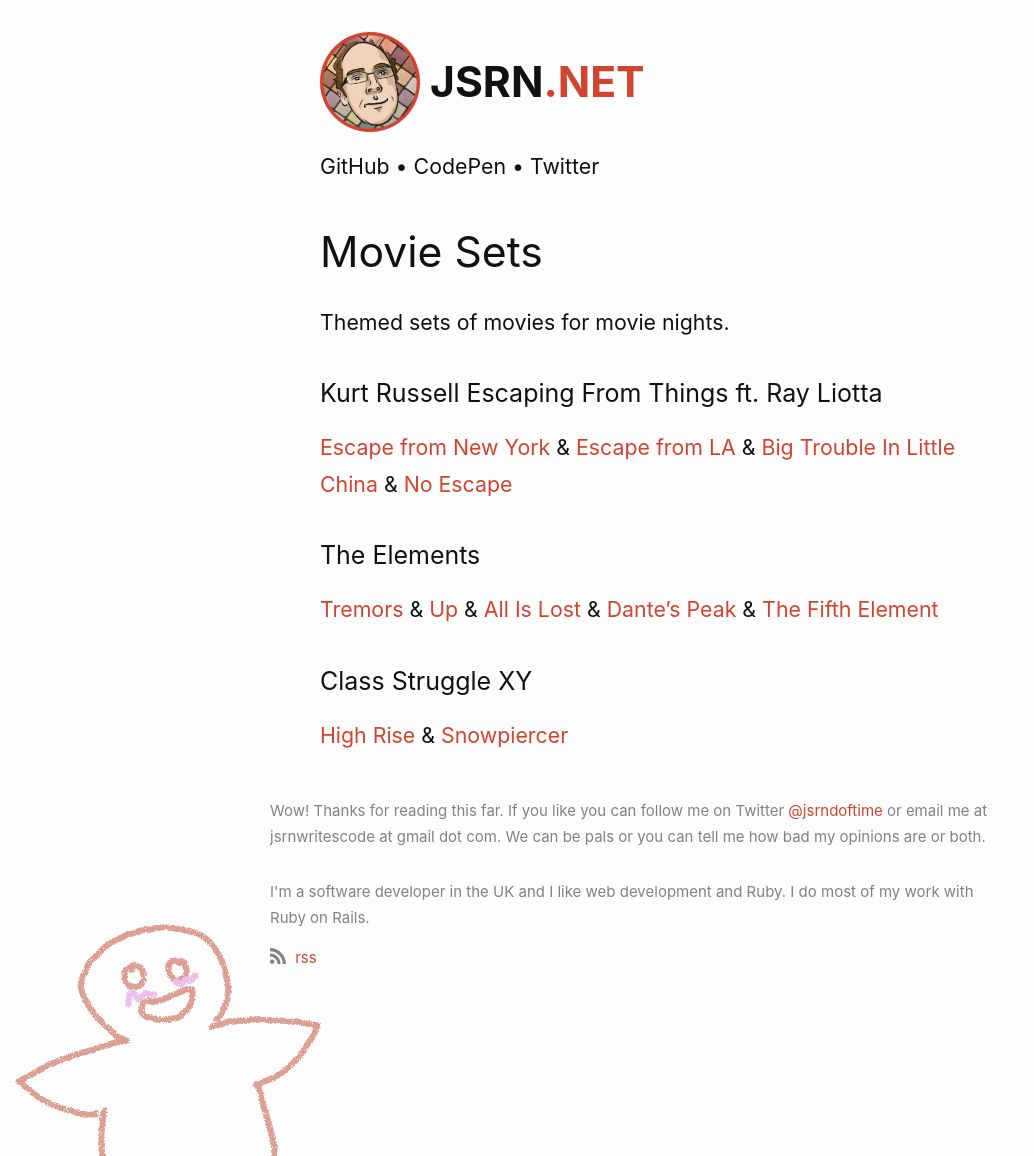
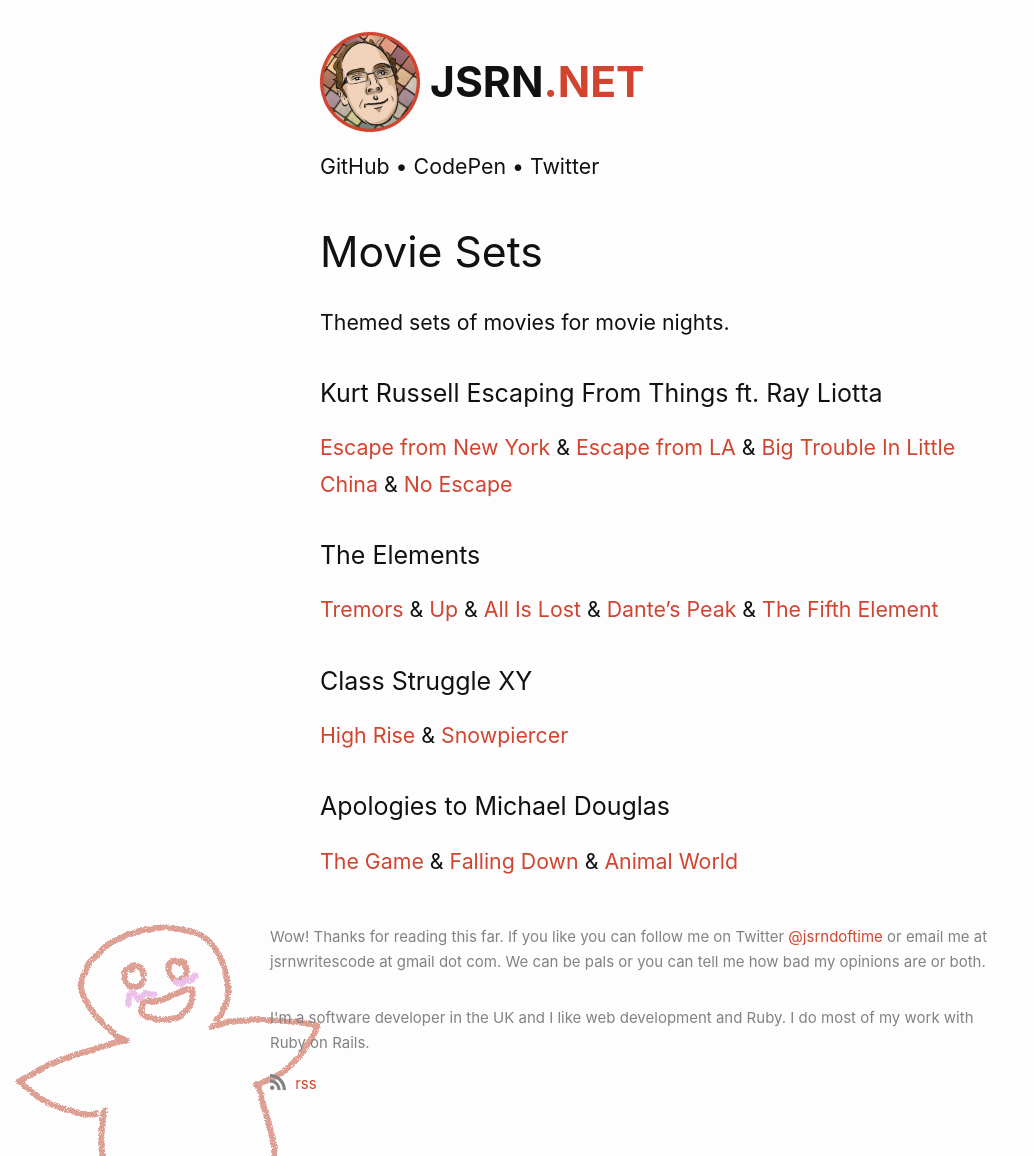
Before and after one commit to jsrn/jsrn.github.io, a Jekyll site: the page built from moviesets.md, in a window 1280 px wide and 1156 px high. Shown: the whole window, without its empty margins (0-1034 px from the left). Built offline with Jekyll 4.4.1, drawn with Linux system fonts in a browser that asks for light colours; our own code applies the rules of GitHub Pages for plain Markdown files.

Commit message:
Update moviesets.md

```diff
--- a/moviesets.md
+++ b/moviesets.md
@@ -17,3 +17,7 @@ Themed sets of movies for movie nights.
 ### Class Struggle XY
 
 [High Rise](https://www.imdb.com/title/tt0462335/) & [Snowpiercer](https://www.imdb.com/title/tt1706620/)
+
+### Apologies to Michael Douglas
+
+[The Game](https://www.imdb.com/title/tt0119174/) & [Falling Down](https://www.imdb.com/title/tt0106856/) & [Animal World](https://www.imdb.com/title/tt7946836/)
```
